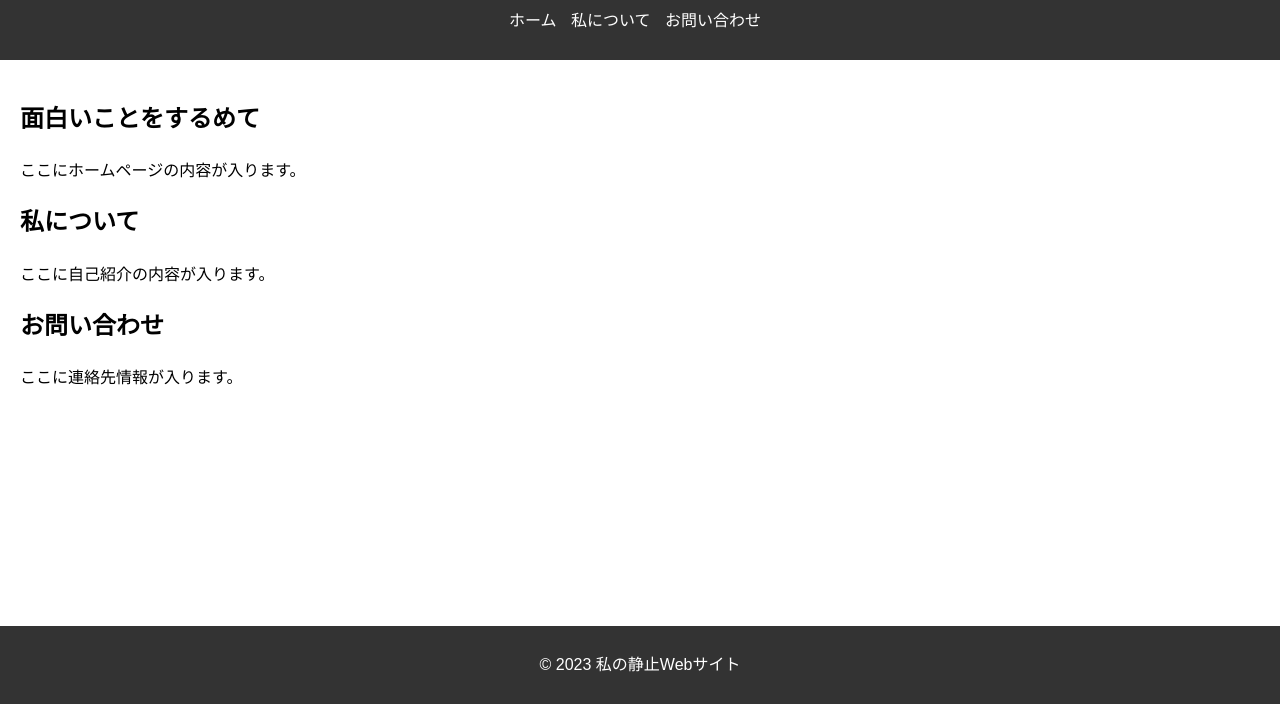
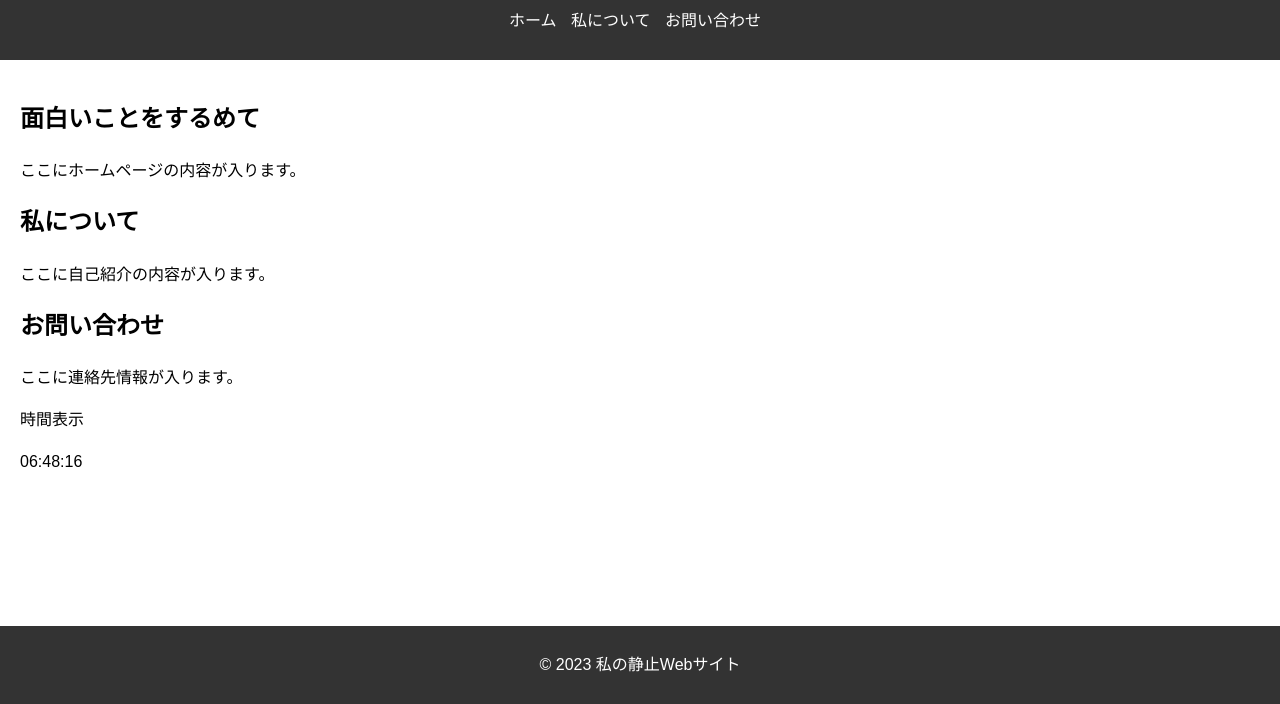
Before and after one commit to macoto01/Workflow, a plain HTML site: page index.html in a window 1280 px wide. Shown: the part 96-800 px from the top of the page. Drawn offline with Linux system fonts and the light colour scheme.

Commit message:
時間表示の実装

```diff
--- a/index.html
+++ b/index.html
@@ -25,6 +25,11 @@
             <h2>お問い合わせ</h2>
             <p>ここに連絡先情報が入ります。</p>
         </section>
+
+        <section id="time">
+            <p>時間表示</p>
+            <div id="clock">--:--:--</div>
+        </section>
     </main>
 
     <!-- フッターをインクルード -->
@@ -46,5 +51,6 @@
                 });
         });
     </script>
+    <script src="js/time.js"></script>
 </body>
 </html>
--- /dev/null
+++ b/js/time.js
@@ -0,0 +1,15 @@
+function updateClock() {
+    const now = new Date();
+    const hours = String(now.getHours()).padStart(2, '0');
+    const minutes = String(now.getMinutes()).padStart(2, '0');
+    const seconds = String(now.getSeconds()).padStart(2, '0');
+    const currentTime = `${hours}:${minutes}:${seconds}`;
+
+    document.getElementById('clock').textContent = currentTime;
+}
+
+// 初回の時間更新
+updateClock();
+
+// 1秒ごとに時間を更新
+setInterval(updateClock, 1000);
--- a/styles.css
+++ b/styles.css
@@ -40,3 +40,8 @@ footer {
     width: 100%;
     bottom: 0;
 }
+
+clock {
+    font-size: 2em;
+    font-weight: bold;
+}
```
